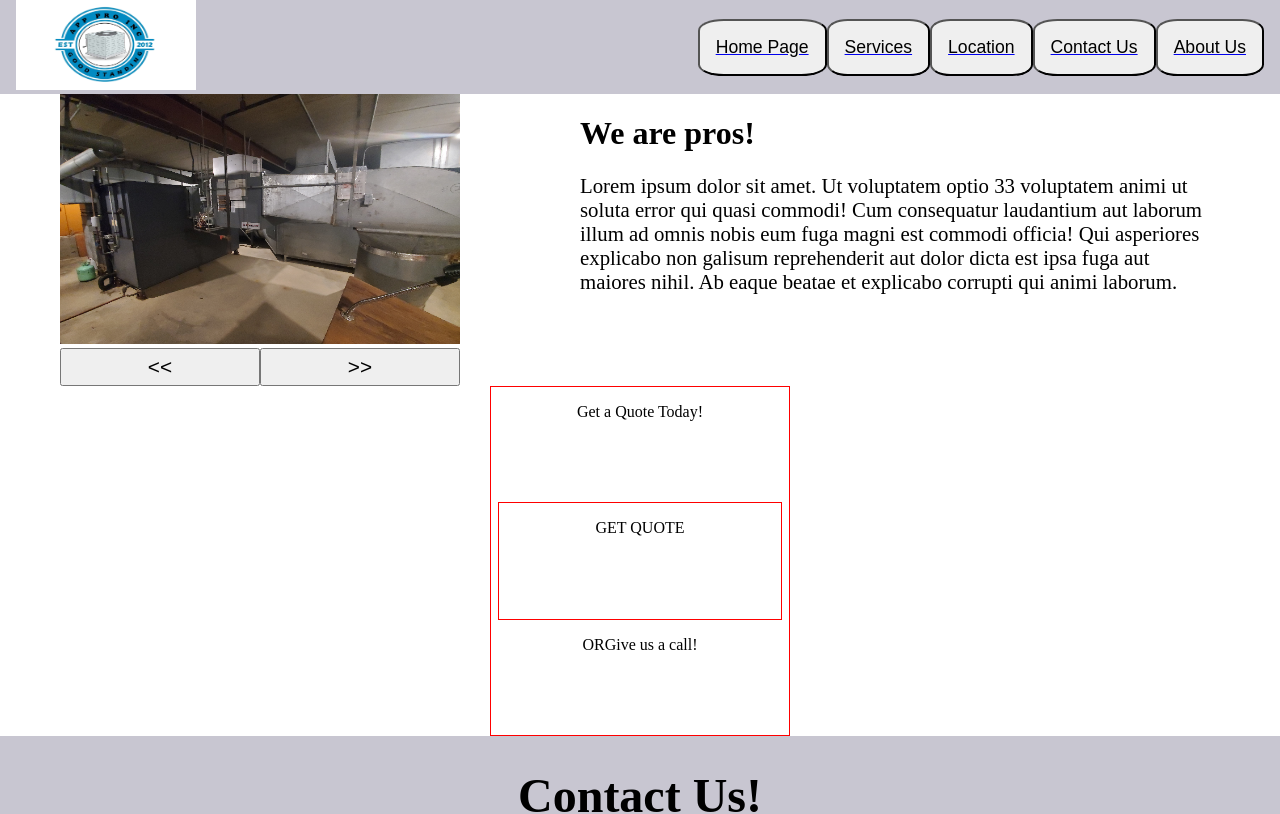
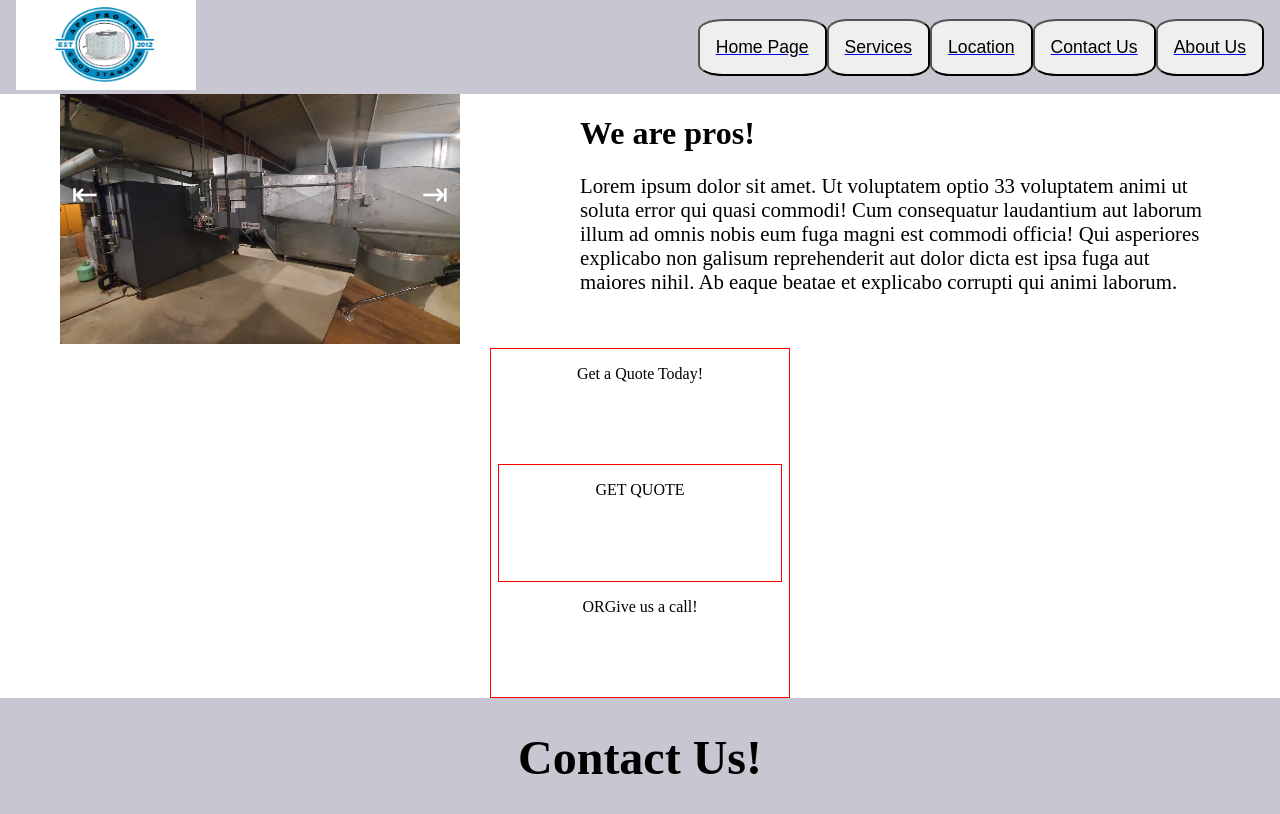
Before and after one commit to cod-cs-club/AC-Website, a Next.js app: page / in a window 1280 px wide. Shown: the top 814 px of the page. Built offline with nearby package versions, Linux system fonts and the light colour scheme.

Commit message:
Updated arrow placment/style

```diff
--- a/components/ImageCarousel.jsx
+++ b/components/ImageCarousel.jsx
@@ -59,8 +59,8 @@ export default function ImageCarousel({slides}){
                 <Image src={slides[currentSlideIndex].src} width="400" height="250" />
             </div>
             <div id="sliderButtonDiv">
-            <button className="sliderButton" onClick={() => prevImg()}>{"<<"}</button>
-                <button className="sliderButton" onClick={() => nextImg()}>{">>"}</button>
+                <button className="sliderButtonleft" onClick={() => prevImg()}>&#x21e4;</button>
+                <button className="sliderButtonright" onClick={() => nextImg()}>&#x21e5;</button>
             </div>
         </div>
         </>
--- a/src/styles/homepageStyles.css
+++ b/src/styles/homepageStyles.css
@@ -19,6 +19,8 @@
 #sliderDiv{
     margin: 0 auto;
     justify-content: center;
+    position: relative;
+
 }
 
 #sliderDiv img {
@@ -32,12 +34,32 @@
     align-items: center;
 }
 
-.sliderButton{
-    font-size: 130%;
-    width:200px;
-    gap: 20px;
+.sliderButtonleft{
+    font-size: 200%;
+    color: white;
+    width:50px;
     padding: 5px;
+    position: absolute;
+    top: 30%;
+    left: 0;
+    background-color: transparent;
+    border: none;
+    cursor: pointer;
 }
+
+.sliderButtonright{
+    font-size: 200%;
+    color: white;
+    width:50px;
+    padding: 5px;
+    position: absolute;
+    top: 30%;
+    right: 0;
+    background-color: transparent;
+    border: none;
+    cursor: pointer;
+}
+
 
 #getQuotecontainer {
     display: flex;
```
